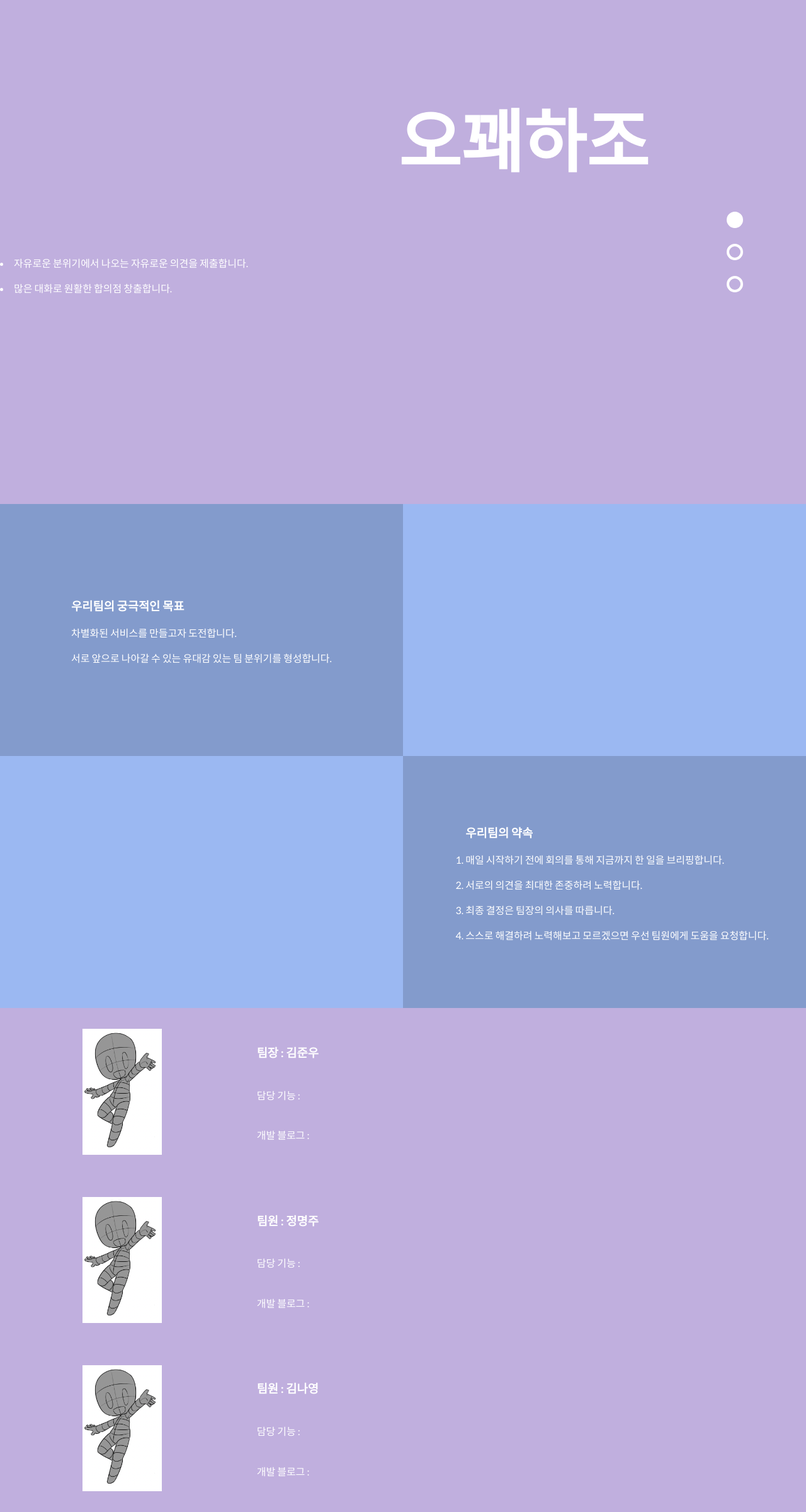
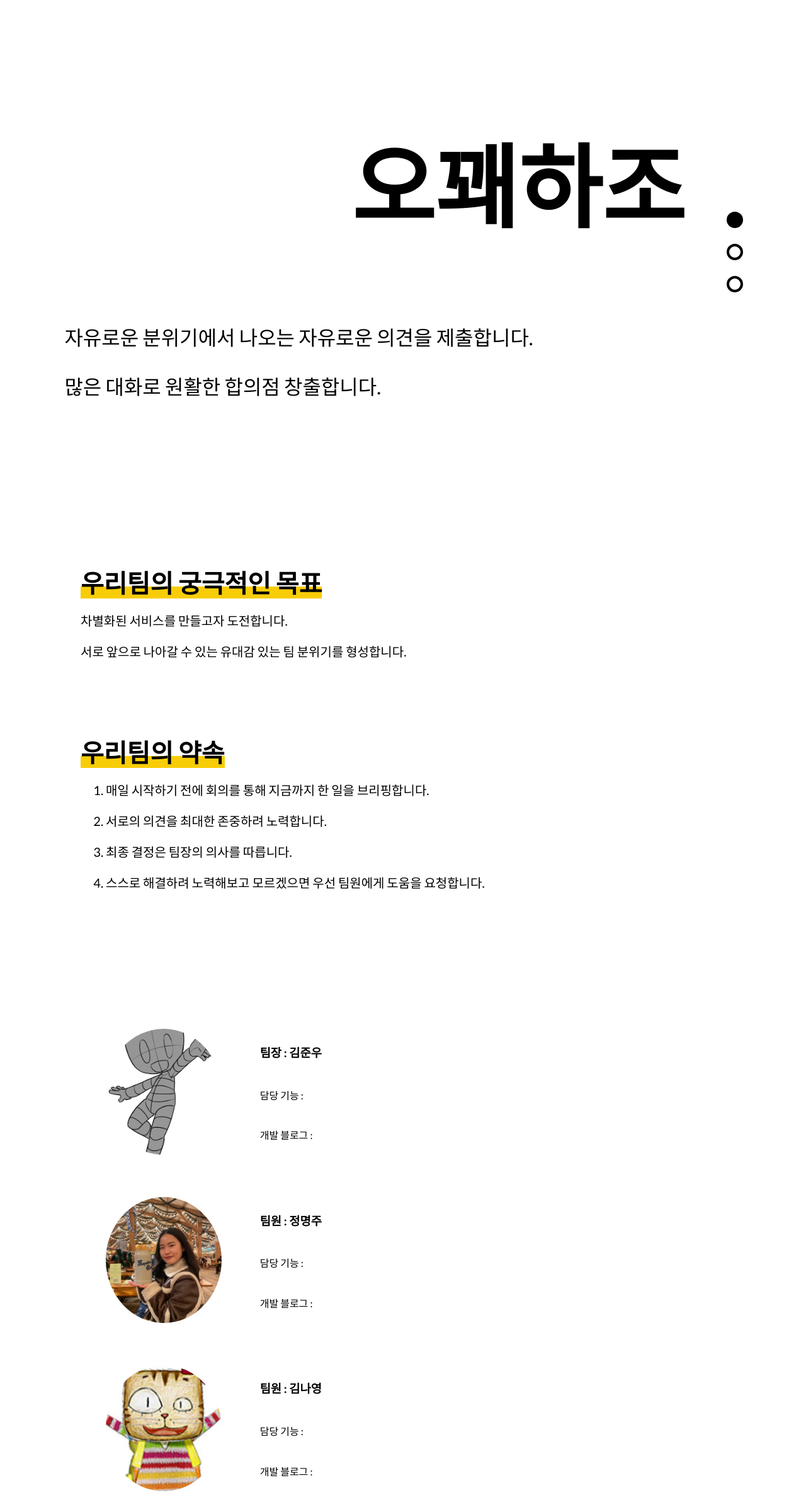
Before and after one commit to Zunu5107/06.969700, a Flask app: page / in a window 1280 px wide. Shown: the whole page at 63% size. Run offline with Flask 3, Linux system fonts and the light colour scheme; some libraries are stand-ins or nearby versions.

Commit message:
change team-page color & add underline effect

```diff
--- a/static/css/component.css
+++ b/static/css/component.css
@@ -31,15 +31,15 @@ body,
 	outline: none;
 	margin: 25px 0;
 	border-radius: 50%;
-	border: 4px solid #fff;
+	border: 4px solid black;
 }
 
 .no-touch .cbp-fbscroller>nav a:hover {
-	background: rgba(255, 255, 255, 0.6);
+	background: rgba(0, 0, 0, 0.6);
 }
 
 .cbp-fbscroller>nav a.cbp-fbcurrent {
-	background: #fff;
+	background: black;
 }
 
 /* background-attachment does the trick */
@@ -54,23 +54,34 @@ body,
 	background-attachment: fixed;
 }
 
-.side-box {
-	width: 50%;
-	height: 50%;
-	background-color: #839BCC;
-	color: white;
-	display: flex;
-	justify-content: center;
-	align-items: center;
+.side-box2 {
+	text-align: right;
+	padding: 5% 15% 0% 0%;
+	font-size: 6em;
 }
 
-.side-box2 {
-	/*overflow: scroll;*/
-	text-align: right;
-	padding: 50px 250px 0px 250px;
-	font-size: 450%;
+.page1-content {
+	font-size: 200%;
+	margin-left: 8%;
+}
 
+.page2-content {
+	font-size: 20px;
+	padding: 8% 0% 0% 10%;
 }
+
+.underline {
+	line-height: 1.2;
+	font-size: 2em;
+	font-weight: 700;
+	background-image: linear-gradient(transparent calc(100% - 3px), #000 3px);
+	background-repeat: no-repeat;
+}
+
+.underline.yellow {
+	background-image: linear-gradient(transparent 60%, #F8CD07 40%);
+}
+
 
 /**Styling scrollable elements*/
 
@@ -90,6 +101,14 @@ body,
 .scrolled.slide-right {
 	float: right;
 	animation: slide-in-right 1s ease-in-out both;
+}
+
+.scrolled.fade-in-top {
+	animation: fade-in-top 1s ease-in-out both;
+}
+
+.scrolled.underline {
+	animation: underline 1s ease-in-out both;
 }
 
 /* ----------------------------------------------
@@ -127,25 +146,28 @@ body,
 	}
 }
 
-#fbsection1 {
-	/* background-image: url(../images/1.jpg); */
-	background-color: #C0AFDE;
+@keyframes fade-in-top {
+	0% {
+		-webkit-transform: translateY(-50px);
+		transform: translateY(-50px);
+		opacity: 0;
+	}
+
+	100% {
+		-webkit-transform: translateY(0);
+		transform: translateY(0);
+		opacity: 1;
+	}
 }
 
-#fbsection2 {
-	/* background-image: url(../images/2.jpg); */
-	background-color: #9BB8F2;
+@keyframes underline {
+	0% {
+		background-size: 0%;
+		opacity: 0;
+	}
+
+	100% {
+		background-size: 100%;
+		opacity: 1;
+	}
 }
-
-#fbsection3 {
-	/* background-image: url(../images/3.jpg); */
-	background-color: #C0AFDE;
-}
-
-#fbsection4 {
-	background-image: url(../images/4.jpg);
-}
-
-#fbsection5 {
-	background-image: url(../images/5.jpg);
-}
--- a/static/css/default.css
+++ b/static/css/default.css
@@ -20,7 +20,7 @@ body, html { font-size: 100%; padding: 0; margin: 0;}
 
 body {
     font-family: 'Lato', Calibri, Arial, sans-serif;
-    color: #fff;
+    /* color: #fff; */
 }
 
 a {
--- a/static/css/index.css
+++ b/static/css/index.css
@@ -9,9 +9,7 @@
 .side-box3px {
 	width: 80%;
 	height: 25%;
-	background-color: #C0AFDE;
-	color: white;
-
+	margin-left: 10%;
 	display: flex;
     flex-direction: row;
 }
@@ -91,35 +89,30 @@
 	}
 }
 
-/* #person1 {
-    width: 30%;
-    height: 100%;
-    margin-left: 20px;
+#person1 {
+	background-image: url(/static/images/original.png);
 }
 
 #person2 {
-    width: 30%;
-    height: 100%;
-    margin-left: 20px;
+	background-image: url(/static/images/thingzoo/1.jpg);
 }
 
 #person3 {
-    width: 30%;
-    height: 100%;
-    margin-left: 20px;
-} */
+	background-image: url(/static/images/common.jpeg);
+}
 
 .person {
     max-width: 30%;
     max-height: 100%;
-    width: 600px;
-    height: 800px;
-    background-image: url(../images/original.png);
-    background-size: contain;
+    width: 250px;
+    height: 300px;
+    background-image: url(/static/images/original.png);
+    background-size: cover;
     background-repeat: no-repeat;
     background-position: center;
     margin-left: 40px;
     margin-right: 40px;
+	border-radius: 50%;
 }
 
 .pr-intro{
--- a/templates/index.html
+++ b/templates/index.html
@@ -28,42 +28,36 @@
 				<!-- 1 page -->
 				<section id="fbsection1">
 					<div class="side-box2">
-						<ol>
-							<h1>오꽤하조</h1>
-						</ol>
+						<h1 class="js-scroll scrolled fade-in-top">오꽤하조</h1>
 					</div>
-					<div class="side-box3px js-scroll scrolled slide-left">
-						<div>
-							<h2></h2>
-							<p>
-								<li>자유로운 분위기에서 나오는 자유로운 의견을 제출합니다.</li>
-							</p>
-							<p>
-								<li>많은 대화로 원활한 합의점 창출합니다.</li>
-							</p>
+					<div class="js-scroll scrolled slide-left">
+						<div class="page1-content">
+							<p>자유로운 분위기에서 나오는 자유로운 의견을 제출합니다.</p>
+							<p>많은 대화로 원활한 합의점 창출합니다.</p>
 						</div>
 					</div>
 				</section>
+
 				<!-- 2 page -->
 				<section id="fbsection2">
-
-					<div class="side-box js-scroll scrolled slide-left">
-						<div>
-							<h3>우리팀의 궁극적인 목표</h3>
+					<div class="page2-content js-scroll scrolled slide-left">
+						<h class="js-scroll scrolled slide-left underline yellow">우리팀의 궁극적인 목표</h>
+						<div class="js-scroll scrolled slide-left">
 							<p>차별화된 서비스를 만들고자 도전합니다.</p>
 							<p>서로 앞으로 나아갈 수 있는 유대감 있는 팀 분위기를 형성합니다.</p>
 						</div>
 					</div>
-					<div class="side-box js-scroll scrolled slide-right">
-						<ol>
-							<h3>우리팀의 약속</h3>
+					<div class="page2-content js-scroll scrolled slide-left">
+						<h class="js-scroll scrolled slide-left underline yellow">우리팀의 약속</h>
+						<ol class="js-scroll scrolled slide-left">
 							<p><li>매일 시작하기 전에 회의를 통해 지금까지 한 일을 브리핑합니다.</li></p>
 							<p><li>서로의 의견을 최대한 존중하려 노력합니다.</li></p>
 							<p><li>최종 결정은 팀장의 의사를 따릅니다.</li></p>
 							<p><li>스스로 해결하려 노력해보고 모르겠으면 우선 팀원에게 도움을 요청합니다.</li></p>
-						</ol>
+						</>
 					</div>
 				</section>
+
 				<!-- 3 page -->
 				<section id="fbsection3">
 					<div class="t3px-box js-scroll3p scrolled3p slide-left">
```
